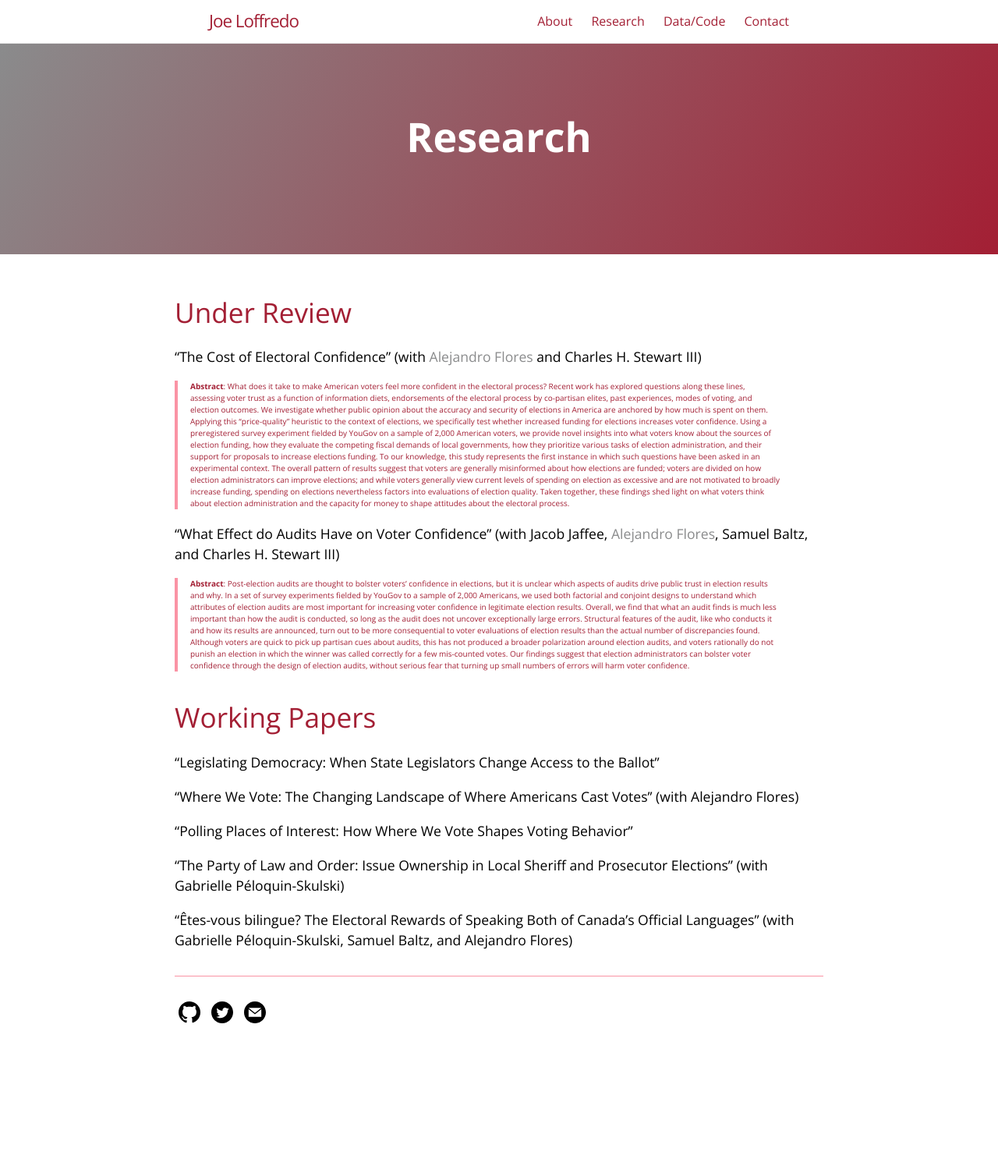
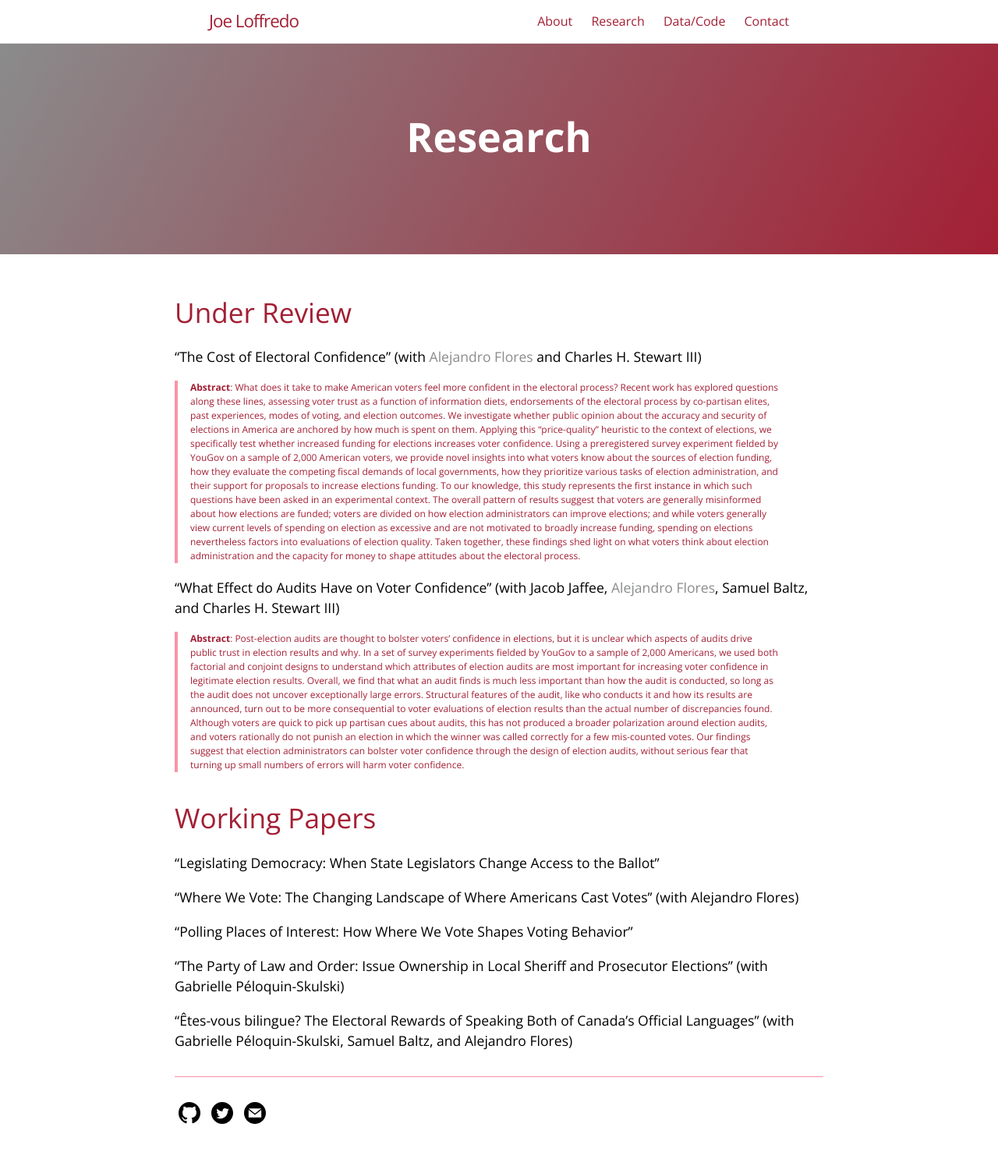
Before and after one commit to jloffredo2/jloffredo2.github.io, a Jekyll site: the page built from research.md, in a window 1280 px wide. Shown: the whole page at 78% size. Built offline with Jekyll 4.4.1, drawn with Linux system fonts in a browser that asks for light colours; before the commit the page ends 1366 px from its top, so only the background shows below that.

Commit message:
boost abstract size to 12

```diff
--- a/_sass/jekyll-theme-cayman-blog.scss
+++ b/_sass/jekyll-theme-cayman-blog.scss
@@ -325,7 +325,7 @@ a {
   blockquote {
     padding: 0 1rem;
     margin-left: 0;
-    font-size: 10px;
+    font-size: 12px;
     color: $blockquote-text-color;
     border-left: 0.3rem solid $border-color;
 
```
